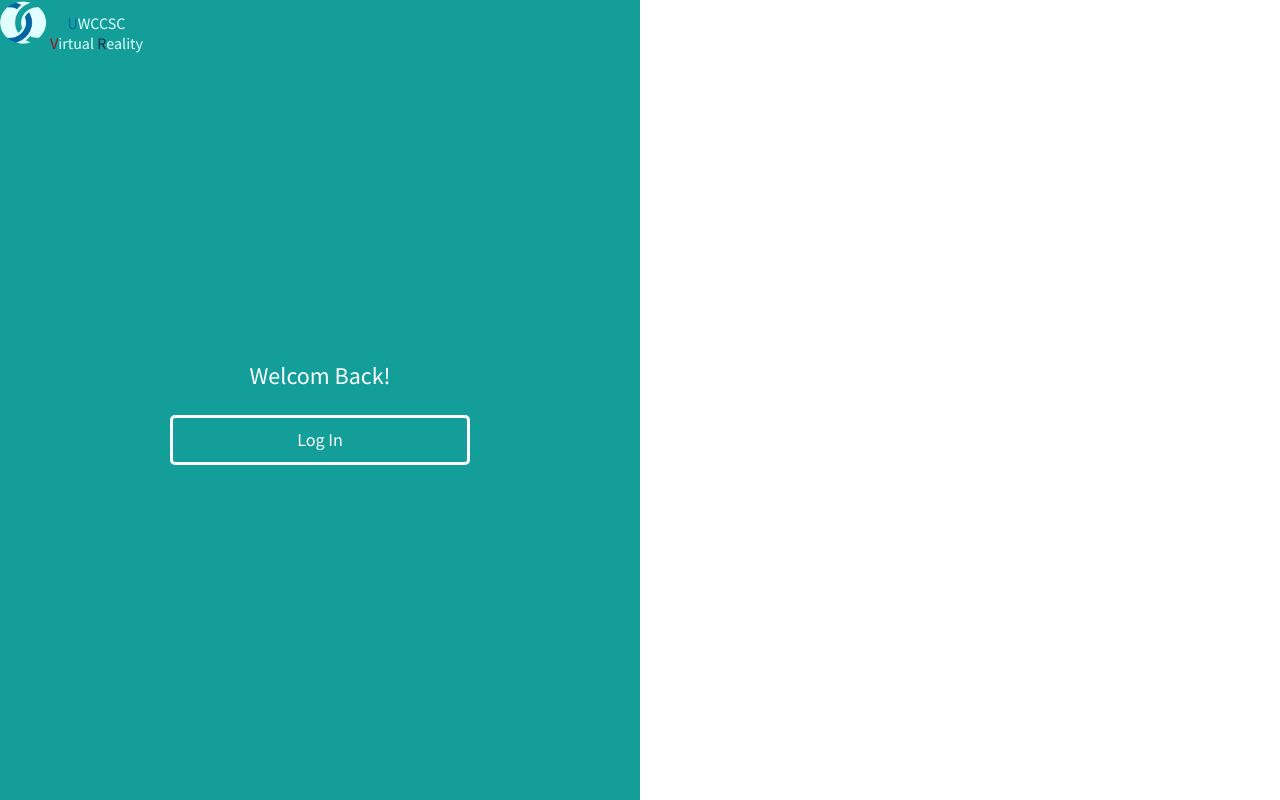
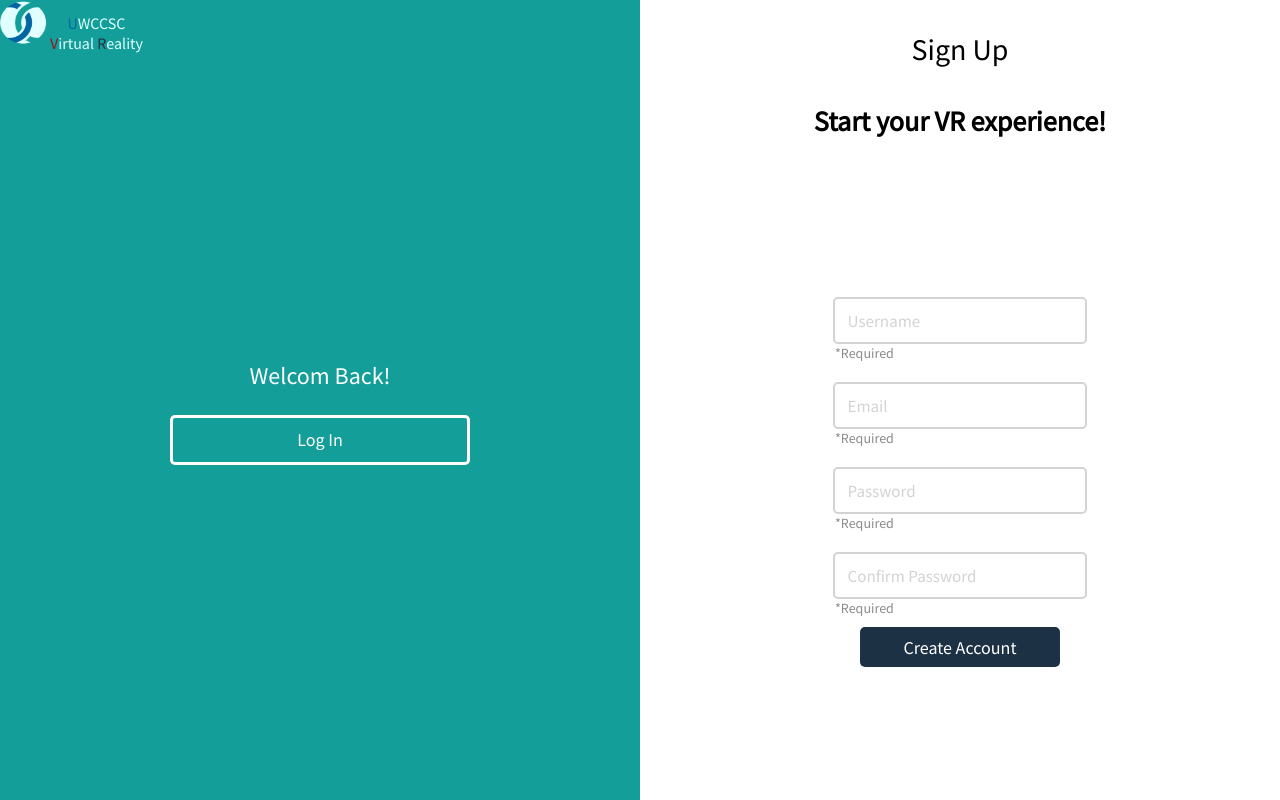
Before and after one commit to NataRich/uvr, a React (Create React App) app: page /signup in a window 1280 px wide. Built offline with nearby package versions, Linux system fonts and the light colour scheme.

Commit message:
add: sign up form on signup page

```diff
--- a/src/pages/signup/Signup.tsx
+++ b/src/pages/signup/Signup.tsx
@@ -2,6 +2,7 @@ import React from 'react';
 
 import { GlobalStyled } from '../../global/style/Style.style';
 import Entry from '../../containers/signup/entry/Entry';
+import Form from '../../containers/signup/form/Form';
 
 const Signup: React.FC = () => {
     return (
@@ -10,7 +11,7 @@ const Signup: React.FC = () => {
                 <Entry />
             </GlobalStyled.Box.CenterBoxByColNonSpaced>
             <GlobalStyled.Box.CenterBoxByColNonSpaced >
-                {/* Signup form */}
+                <Form />
             </GlobalStyled.Box.CenterBoxByColNonSpaced>
         </GlobalStyled.Box.CenterBoxByRowNonSpaced>
     );
```
